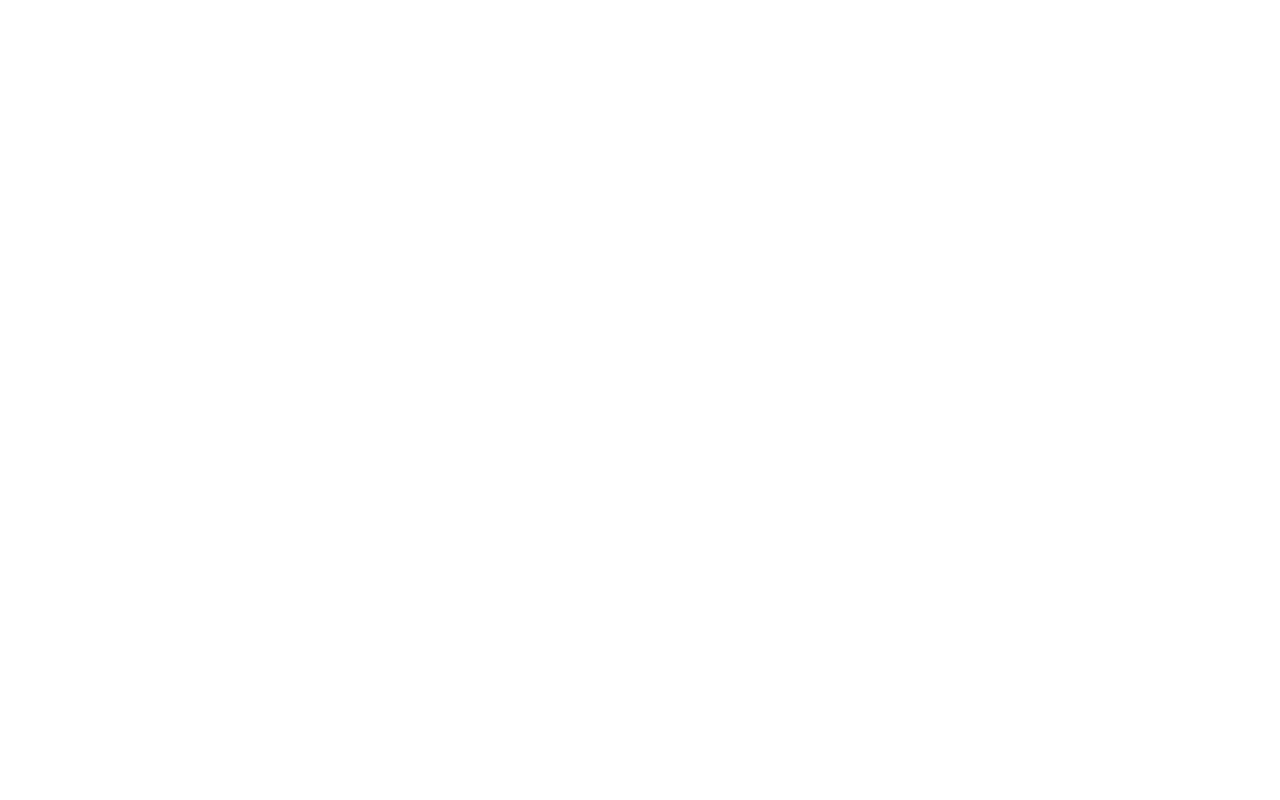
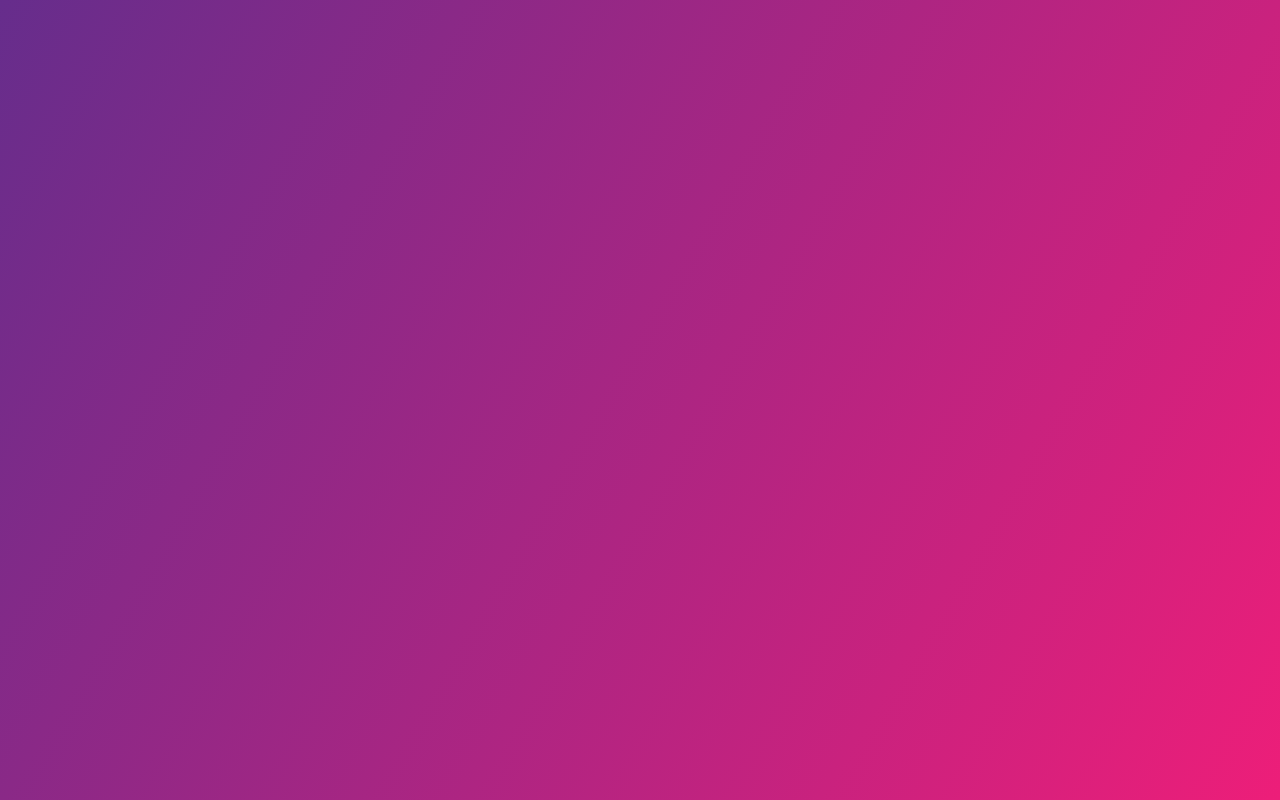
Before and after one commit to ArpanSankesh/MiniCalendar, a plain HTML site: page index.htm in a window 1280 px wide. Drawn offline with Linux system fonts and the light colour scheme.

Commit message:
Some wrapper and styling

```diff
--- a/index.htm
+++ b/index.htm
@@ -8,7 +8,11 @@
 </head>
 <body>
 
+    <div class="wrapper">
+        <div class="container">
 
+        </div>
+    </div>
 
     <script src="script.js"></script>
 </body>
--- a/style.css
+++ b/style.css
@@ -8,3 +8,9 @@ body{
     width: 100%;
     height: 100%;
 }
+
+.wrapper{
+    width: 100%;
+    height: 100vh;
+    background:linear-gradient(120deg, #662D8C ,#ED1E79);
+}
```
